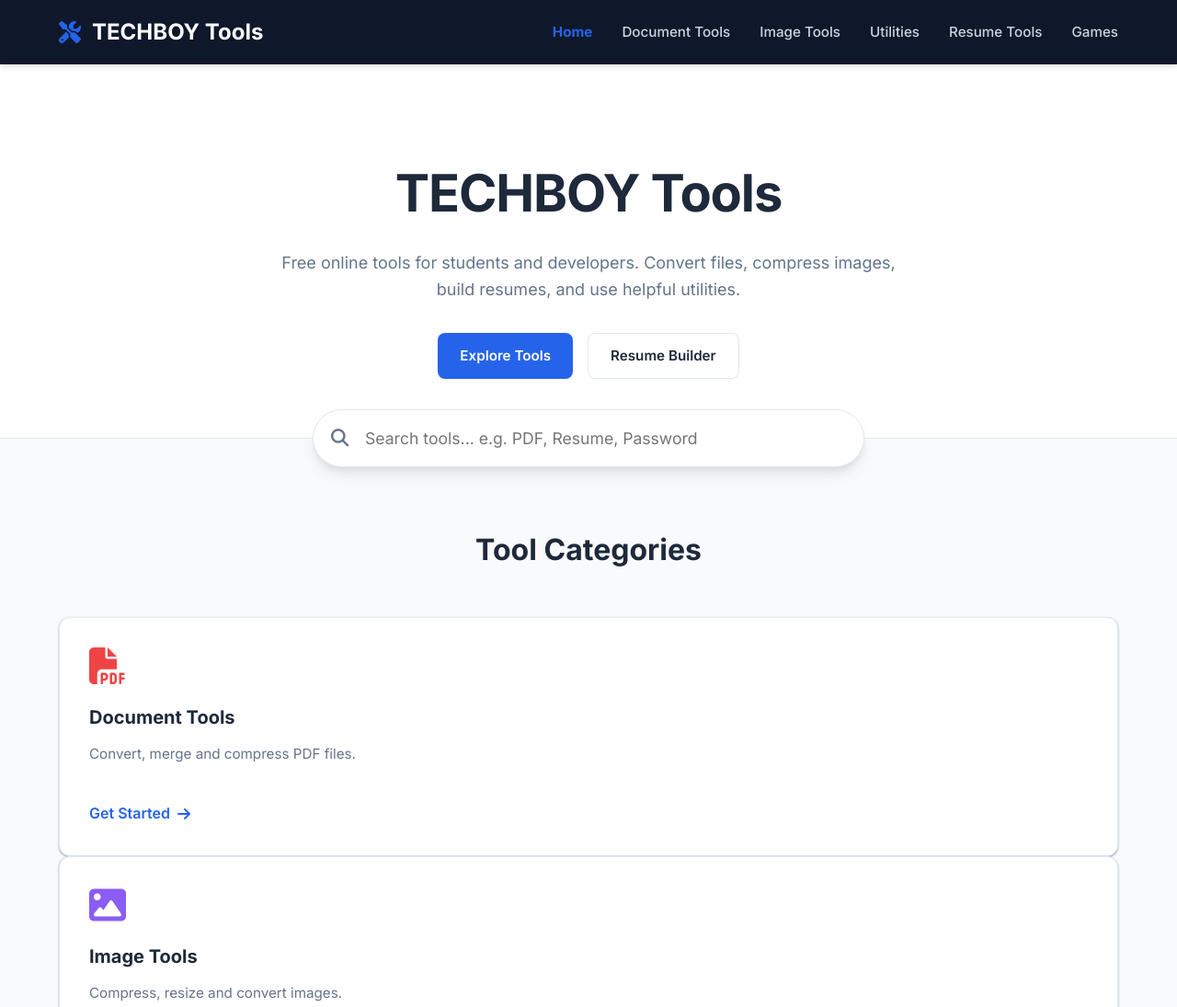
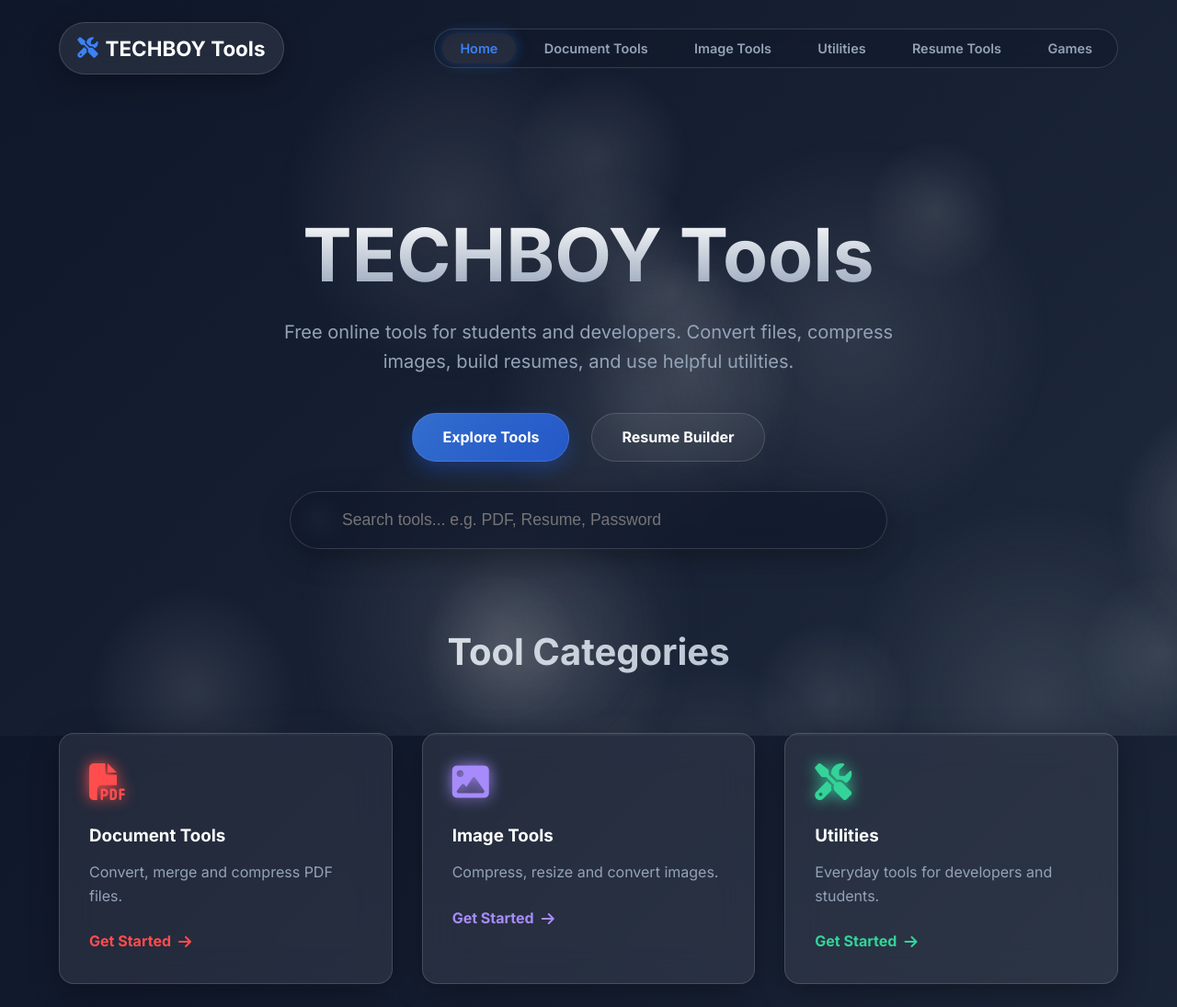
Before and after one commit to chimataraghuram/TECHBOY-TOOLS, a plain HTML site: page index.html in a window 1280 px wide. Shown: the top 1095 px of the page at 92% size. Drawn offline with Linux system fonts and the light colour scheme.

Commit message:
feat: restore liquid glass aesthetic and hybridize with SaaS features

```diff
--- a/css/styles.css
+++ b/css/styles.css
@@ -1,30 +1,29 @@
-/* styles.css - Minimal Professional SaaS Theme */
+/* styles.css - Liquid Glass Professional Hybrid */
 :root {
-  /* Professional Palette */
-  --bg-main: #F8FAFC;
-  --bg-card: #FFFFFF;
-  --navbar-bg: #0F172A;
+  /* Liquid Glass Palette */
+  --bg-gradient: linear-gradient(135deg, #0F172A 0%, #1E293B 100%);
+  --glass-bg: rgba(255, 255, 255, 0.08);
+  --glass-border: rgba(255, 255, 255, 0.15);
+  --glass-blur: blur(20px);
+  --glass-glow: 0 8px 32px 0 rgba(0, 0, 0, 0.3);
 
   /* Text Colors */
-  --text-main: #1E293B;
-  --text-muted: #64748B;
+  --text-main: #FFFFFF;
+  --text-muted: #94A3B8;
   --text-light: #F8FAFC;
 
   /* Accents */
-  --primary-brand: #2563EB;
-  --accent-doc: #EF4444;
-  --accent-img: #8B5CF6;
-  --accent-utils: #22C55E;
-  --accent-resume: #06B6D4;
-  --accent-games: #F59E0B;
+  --primary-brand: #3B82F6;
+  --accent-doc: #FF4D4D;
+  --accent-img: #A78BFA;
+  --accent-utils: #34D399;
+  --accent-resume: #22D3EE;
+  --accent-games: #FBBF24;
 
   /* UI Elements */
-  --radius-card: 12px;
-  --radius-btn: 8px;
-  --shadow-sm: 0 1px 3px rgba(0,0,0,0.12), 0 1px 2px rgba(0,0,0,0.24);
-  --shadow-md: 0 4px 6px -1px rgba(0,0,0,0.1), 0 2px 4px -1px rgba(0,0,0,0.06);
-  --shadow-lg: 0 10px 15px -3px rgba(0,0,0,0.1), 0 4px 6px -2px rgba(0,0,0,0.05);
-  --transition: all 0.3s ease;
+  --radius-card: 16px;
+  --radius-btn: 12px;
+  --transition: all 0.4s cubic-bezier(0.4, 0, 0.2, 1);
 }
 
 * {
@@ -35,12 +34,31 @@
 
 body {
   font-family: 'Inter', sans-serif;
-  background-color: var(--bg-main);
+  background: var(--bg-gradient);
+  background-attachment: fixed;
   color: var(--text-main);
   line-height: 1.6;
   display: flex;
   flex-direction: column;
   min-height: 100vh;
+  overflow-x: hidden;
+}
+
+#bg-particles {
+  position: fixed;
+  top: 0;
+  left: 0;
+  width: 100%;
+  height: 100%;
+  z-index: -1;
+  overflow: hidden;
+}
+
+.particle {
+  position: absolute;
+  background: radial-gradient(circle, rgba(255,255,255,0.1) 0%, transparent 70%);
+  border-radius: 50%;
+  pointer-events: none;
 }
 
 .container {
@@ -58,27 +76,15 @@
   list-style: none;
 }
 
-h1, h2, h3, h4 {
-  font-weight: 700;
-  margin-bottom: 0.5em;
-  color: var(--text-main);
-}
-
-p {
-  margin-bottom: 1rem;
-  color: var(--text-muted);
-}
-
 /* =========================================
-   Layout: Navbar
+   Layout: Navbar (Capsule Style)
    ========================================= */
 .navbar {
-  background-color: var(--navbar-bg);
-  padding: 1rem 0;
+  background: transparent;
+  padding: 1.5rem 0;
   position: sticky;
   top: 0;
   z-index: 1000;
-  box-shadow: var(--shadow-md);
 }
 
 .nav-container {
@@ -88,11 +94,18 @@
 }
 
 .logo {
-  font-size: 1.5rem;
+  font-size: 1.4rem;
   font-weight: 800;
   display: flex;
   align-items: center;
-  gap: 0.75rem;
+  gap: 0.5rem;
+  background: var(--glass-bg);
+  backdrop-filter: var(--glass-blur);
+  -webkit-backdrop-filter: var(--glass-blur);
+  padding: 0.6rem 1.2rem;
+  border-radius: 50px;
+  border: 1px solid var(--glass-border);
+  box-shadow: var(--glass-glow);
   color: white;
 }
 
@@ -102,162 +115,168 @@
 
 .nav-links {
   display: flex;
-  gap: 2rem;
+  gap: 0.75rem;
+  background: rgba(15, 23, 42, 0.4);
+  backdrop-filter: blur(8px);
+  padding: 0.5rem;
+  border-radius: 50px;
+  border: 1px solid var(--glass-border);
 }
 
 .nav-link {
-  color: #CBD5E1;
-  font-weight: 500;
+  color: #94A3B8;
+  font-weight: 600;
+  padding: 0.5rem 1.2rem;
+  border-radius: 50px;
   transition: var(--transition);
-  font-size: 0.95rem;
+  font-size: 0.9rem;
 }
 
 .nav-link:hover, .nav-link.active {
   color: white;
+  background: var(--glass-bg);
+  box-shadow: 0 0 15px rgba(59, 130, 246, 0.3);
 }
 
 .nav-link.active {
   color: var(--primary-brand);
-  font-weight: 700;
 }
 
 .mobile-menu-btn {
   display: none;
-  background: none;
-  border: none;
+  background: var(--glass-bg);
+  backdrop-filter: var(--glass-blur);
+  border: 1px solid var(--glass-border);
   color: #FFFFFF;
-  font-size: 1.5rem;
+  padding: 0.5rem 0.8rem;
+  border-radius: 10px;
+  font-size: 1.2rem;
   cursor: pointer;
 }
 
 /* =========================================
-   Components: Cards
+   Components: Glass Cards
    ========================================= */
 .card {
-  background-color: var(--bg-card);
-  border: 1px solid #E2E8F0;
+  background: var(--glass-bg);
+  backdrop-filter: var(--glass-blur);
+  -webkit-backdrop-filter: var(--glass-blur);
+  border: 1px solid var(--glass-border);
   border-radius: var(--radius-card);
   padding: 2rem;
-  box-shadow: var(--shadow-sm);
+  box-shadow: var(--glass-glow);
   transition: var(--transition);
   display: flex;
   flex-direction: column;
 }
 
 .card:hover {
-  transform: translateY(-4px);
-  box-shadow: var(--shadow-lg);
-  border-color: var(--primary-brand);
+  transform: translateY(-8px) scale(1.02);
+  border-color: rgba(255, 255, 255, 0.3);
+  box-shadow: 0 20px 40px rgba(0, 0, 0, 0.4);
 }
 
 .card-icon {
   font-size: 2.5rem;
-  margin-bottom: 1.25rem;
+  margin-bottom: 1.5rem;
   color: var(--accent-color, var(--primary-brand));
+  filter: drop-shadow(0 0 8px var(--accent-color, var(--primary-brand)));
 }
 
-.card h3 {
+.card h3, .card h4 {
+  color: white;
   margin-bottom: 0.75rem;
-  font-size: 1.25rem;
 }
 
 .card p {
-  font-size: 0.95rem;
+  color: var(--text-muted);
 }
 
 .card-link {
   margin-top: 1.5rem;
-  color: var(--primary-brand);
-  font-weight: 600;
+  color: var(--accent-color, var(--primary-brand));
+  font-weight: 700;
   display: flex;
   align-items: center;
   gap: 0.5rem;
+  transition: var(--transition);
 }
 
 /* =========================================
-   Components: Buttons
+   Components: Liquid Jelly Buttons
    ========================================= */
 .btn {
   display: inline-flex;
   align-items: center;
   justify-content: center;
-  padding: 0.75rem 1.5rem;
-  border-radius: var(--radius-btn);
-  font-weight: 600;
-  text-align: center;
+  gap: 0.6rem;
+  padding: 0.8rem 2rem;
+  border-radius: 50px;
+  font-weight: 700;
   cursor: pointer;
-  transition: var(--transition);
-  border: none;
+  transition: all 0.5s cubic-bezier(0.175, 0.885, 0.32, 1.275);
+  border: 1px solid rgba(255,255,255,0.1);
   font-family: inherit;
-  font-size: 0.95rem;
-  gap: 0.5rem;
+  font-size: 1rem;
+  color: white;
 }
 
 .btn-primary {
-  background-color: var(--primary-brand);
-  color: white;
-}
-
-.btn-primary:hover {
-  background-color: #1D4ED8;
-  transform: translateY(-1px);
-  box-shadow: 0 4px 12px rgba(37, 99, 235, 0.2);
+  background: linear-gradient(135deg, rgba(59, 130, 246, 0.8) 0%, rgba(37, 99, 235, 0.8) 100%);
+  box-shadow: 0 8px 20px rgba(37, 99, 235, 0.3);
 }
 
 .btn-outline {
-  background-color: transparent;
-  border: 1px solid #E2E8F0;
-  color: var(--text-main);
+  background: rgba(255, 255, 255, 0.05);
+  border: 1px solid var(--glass-border);
+  backdrop-filter: blur(4px);
 }
 
-.btn-outline:hover {
-  background-color: #F1F5F9;
-  border-color: #CBD5E1;
+.btn:hover {
+  transform: scale(1.08) translateY(-3px);
+  box-shadow: 0 12px 25px rgba(59, 130, 246, 0.4);
+  border-color: rgba(255, 255, 255, 0.4);
 }
 
 .btn-accent {
   background-color: var(--accent-color, var(--primary-brand));
-  color: white;
-}
-
-.btn-accent:hover {
-  filter: brightness(0.9);
-  transform: translateY(-1px);
-  box-shadow: 0 4px 12px rgba(0, 0, 0, 0.1);
+  box-shadow: 0 4px 15px rgba(0,0,0,0.2);
 }
 
 .btn-sm {
-  padding: 0.5rem 1rem;
-  font-size: 0.875rem;
+  padding: 0.5rem 1.2rem;
+  font-size: 0.85rem;
 }
 
 /* =========================================
    Home: Hero Section
    ========================================= */
 .hero {
-  padding: 6rem 0 4rem;
+  padding: 8rem 0 4rem;
   text-align: center;
-  background-color: white;
-  border-bottom: 1px solid #E2E8F0;
 }
 
 .hero h1 {
-  font-size: 3.5rem;
-  font-weight: 800;
-  margin-bottom: 1rem;
-  letter-spacing: -0.02em;
+  font-size: 5rem;
+  font-weight: 900;
+  line-height: 1.1;
+  margin-bottom: 1.5rem;
+  background: linear-gradient(to bottom, #FFFFFF, #94A3B8);
+  -webkit-background-clip: text;
+  background-clip: text;
+  -webkit-text-fill-color: transparent;
 }
 
 .hero p {
-  font-size: 1.125rem;
+  font-size: 1.25rem;
   max-width: 700px;
-  margin: 0 auto 2rem;
+  margin: 0 auto 2.5rem;
   color: var(--text-muted);
 }
 
 .hero-btns {
   display: flex;
-  gap: 1rem;
+  gap: 1.5rem;
   justify-content: center;
 }
 
@@ -265,8 +284,8 @@
    Home: Search & Featured
    ========================================= */
 .search-container {
-  max-width: 600px;
-  margin: -2rem auto 4rem;
+  max-width: 650px;
+  margin: -2rem auto 5rem;
   position: relative;
   z-index: 10;
 }
@@ -275,22 +294,25 @@
   width: 100%;
   padding: 1.25rem 1.5rem 1.25rem 3.5rem;
   border-radius: 50px;
-  border: 1px solid #E2E8F0;
-  box-shadow: var(--shadow-lg);
+  background: rgba(15, 23, 42, 0.6);
+  backdrop-filter: blur(12px);
+  border: 1px solid var(--glass-border);
+  box-shadow: var(--glass-glow);
+  color: white;
   font-size: 1.1rem;
-  font-family: inherit;
   outline: none;
   transition: var(--transition);
 }
 
 .search-bar:focus {
   border-color: var(--primary-brand);
-  box-shadow: 0 0 0 4px rgba(37, 99, 235, 0.1);
+  background: rgba(15, 23, 42, 0.8);
+  box-shadow: 0 0 20px rgba(59, 130, 246, 0.3);
 }
 
 .search-icon {
   position: absolute;
-  left: 1.25rem;
+  left: 1.5rem;
   top: 50%;
   transform: translateY(-50%);
   color: var(--text-muted);
@@ -299,37 +321,55 @@
 
 .section-title {
   text-align: center;
-  font-size: 2rem;
-  margin-bottom: 3rem;
+  font-size: 2.5rem;
+  margin-bottom: 3.5rem;
+  background: linear-gradient(to right, #FFFFFF, #94A3B8);
+  -webkit-background-clip: text;
+  background-clip: text;
+  -webkit-text-fill-color: transparent;
 }
+
+.grid {
+  display: grid;
+  gap: 2rem;
+  grid-template-columns: repeat(auto-fill, minmax(320px, 1fr));
+}
+
+.grid-3 { grid-template-columns: repeat(3, 1fr); }
 
 .featured-grid {
   display: grid;
-  grid-template-columns: repeat(auto-fill, minmax(280px, 1fr));
+  grid-template-columns: repeat(auto-fill, minmax(260px, 1fr));
   gap: 1.5rem;
-  margin-bottom: 5rem;
+  margin-bottom: 6rem;
 }
 
 .stats-section {
-  background-color: #F1F5F9;
-  padding: 3rem 0;
+  background: var(--glass-bg);
+  backdrop-filter: var(--glass-blur);
+  padding: 4rem 2rem;
   text-align: center;
   border-radius: var(--radius-card);
-  margin-bottom: 5rem;
+  margin-bottom: 6rem;
+  border: 1px solid var(--glass-border);
   display: flex;
   justify-content: center;
-  gap: 4rem;
+  gap: 5rem;
 }
 
 .stat-item h4 {
-  font-size: 2rem;
+  font-size: 2.5rem;
   color: var(--primary-brand);
   margin-bottom: 0.25rem;
+  text-shadow: 0 0 15px rgba(59, 130, 246, 0.4);
 }
 
 .stat-item p {
+  color: white;
+  text-transform: uppercase;
+  letter-spacing: 1px;
+  font-size: 0.8rem;
   margin-bottom: 0;
-  font-weight: 600;
 }
 
 /* =========================================
@@ -340,31 +380,30 @@
 }
 
 .tool-header {
-  margin-bottom: 3rem;
   text-align: center;
+  margin-bottom: 4rem;
 }
 
-.tool-grid {
-  display: grid;
-  grid-template-columns: repeat(auto-fill, minmax(300px, 1fr));
-  gap: 2rem;
-}
-
-.tool-card {
-  background-color: white;
-  padding: 2.5rem;
+.tool-section {
+  background: rgba(15, 23, 42, 0.6);
+  backdrop-filter: var(--glass-blur);
+  border: 1px solid var(--glass-border);
   border-radius: var(--radius-card);
-  box-shadow: var(--shadow-sm);
-  border-top: 4px solid var(--accent-color, var(--primary-brand));
+  padding: 3rem;
+  max-width: 1000px;
+  margin: 0 auto 4rem;
+  box-shadow: var(--glass-glow);
 }
 
 /* =========================================
    Footer
    ========================================= */
 .footer {
-  background-color: var(--navbar-bg);
+  background-color: rgba(10, 15, 28, 0.95);
+  backdrop-filter: blur(10px);
   color: white;
-  padding: 4rem 0 2rem;
+  padding: 5rem 0 3rem;
+  border-top: 1px solid var(--glass-border);
   margin-top: auto;
 }
 
@@ -392,7 +431,7 @@
 }
 
 .footer-links a {
-  color: #94A3B8;
+  color: var(--text-muted);
   transition: var(--transition);
 }
 
@@ -403,15 +442,21 @@
 .footer-bottom {
   text-align: center;
   padding-top: 2rem;
-  border-top: 1px solid rgba(255,255,255,0.1);
-  color: #64748B;
+  border-top: 1px solid rgba(255,255,255,0.05);
+  color: var(--text-muted);
   font-size: 0.9rem;
 }
 
 /* Responsive */
+@media (max-width: 992px) {
+  .grid-3 {
+    grid-template-columns: repeat(2, 1fr);
+  }
+}
+
 @media (max-width: 768px) {
   .hero h1 {
-    font-size: 2.5rem;
+    font-size: 3rem;
   }
 
   .nav-links {
@@ -424,11 +469,11 @@
 
   .stats-section {
     flex-direction: column;
-    gap: 2rem;
+    gap: 2.5rem;
   }
 
   .footer-container {
     grid-template-columns: 1fr;
-    gap: 2rem;
+    gap: 3rem;
   }
 }
--- a/index.html
+++ b/index.html
@@ -15,6 +15,7 @@
     <link rel="stylesheet" href="css/styles.css">
 </head>
 <body>
+    <div id="bg-particles"></div>
     <!-- Navigation Bar -->
     <nav class="navbar">
         <div class="container nav-container">
--- a/js/app.js
+++ b/js/app.js
@@ -260,25 +260,25 @@
                     </a>
                 </div>
 
-                <h2 class="section-title" style="margin-top: 6rem;">Featured Tools</h2>
+                <h2 class="section-title" style="margin-top: 8rem;">Featured Tools</h2>
                 <div class="featured-grid">
                     <div class="card" style="cursor: pointer;" onclick="window.location.hash='#resume-tools'">
-                        <i class="fa-solid fa-file-invoice" style="font-size: 2rem; color: var(--accent-resume); margin-bottom: 1rem;"></i>
+                        <i class="fa-solid fa-file-invoice" style="font-size: 2rem; color: var(--accent-resume); margin-bottom: 1rem; filter: drop-shadow(0 0 8px var(--accent-resume));"></i>
                         <h4>Resume Builder</h4>
                         <p>Professional resume in minutes.</p>
                     </div>
                     <div class="card" style="cursor: pointer;" onclick="window.location.hash='#document-tools'">
-                        <i class="fa-solid fa-object-group" style="font-size: 2rem; color: var(--accent-doc); margin-bottom: 1rem;"></i>
+                        <i class="fa-solid fa-object-group" style="font-size: 2rem; color: var(--accent-doc); margin-bottom: 1rem; filter: drop-shadow(0 0 8px var(--accent-doc));"></i>
                         <h4>Merge PDF</h4>
                         <p>Combine multiple PDF files.</p>
                     </div>
                     <div class="card" style="cursor: pointer;" onclick="window.location.hash='#utilities'">
-                        <i class="fa-solid fa-key" style="font-size: 2rem; color: var(--accent-utils); margin-bottom: 1rem;"></i>
+                        <i class="fa-solid fa-key" style="font-size: 2rem; color: var(--accent-utils); margin-bottom: 1rem; filter: drop-shadow(0 0 8px var(--accent-utils));"></i>
                         <h4>Password Generator</h4>
                         <p>Secure, random passwords.</p>
                     </div>
                     <div class="card" style="cursor: pointer;" onclick="window.location.hash='#image-tools'">
-                        <i class="fa-solid fa-compress" style="font-size: 2rem; color: var(--accent-img); margin-bottom: 1rem;"></i>
+                        <i class="fa-solid fa-compress" style="font-size: 2rem; color: var(--accent-img); margin-bottom: 1rem; filter: drop-shadow(0 0 8px var(--accent-img));"></i>
                         <h4>Image Compressor</h4>
                         <p>Optimize images for web.</p>
                     </div>
@@ -1195,4 +1195,55 @@
     mobileMenuBtn.addEventListener('click', () => {
         navLinksContainer.classList.toggle('active');
     });
+
+    // Restore Particle Background System
+    initParticles();
 });
+
+function initParticles() {
+    const container = document.getElementById('bg-particles');
+    if (!container) return;
+
+    // Clear existing
+    container.innerHTML = '';
+
+    const particleCount = 20;
+    for (let i = 0; i < particleCount; i++) {
+        createParticle(container);
+    }
+}
+
+function createParticle(container) {
+    const particle = document.createElement('div');
+    particle.className = 'particle';
+
+    // Larger sizes for liquid glass effect
+    const size = Math.random() * 300 + 150;
+    particle.style.width = `${size}px`;
+    particle.style.height = `${size}px`;
+
+    // Random initial position
+    particle.style.left = `${Math.random() * 100}%`;
+    particle.style.top = `${Math.random() * 100}%`;
+
+    container.appendChild(particle);
+
+    // Animate
+    animateParticle(particle);
+}
+
+function animateParticle(particle) {
+    const duration = Math.random() * 30000 + 20000; // Slower, 20-50s
+    const targetX = (Math.random() - 0.5) * 60; // wider move
+    const targetY = (Math.random() - 0.5) * 60;
+
+    particle.animate([
+        { transform: 'translate(0, 0)' },
+        { transform: `translate(${targetX}vw, ${targetY}vh)` },
+        { transform: 'translate(0, 0)' }
+    ], {
+        duration: duration,
+        iterations: Infinity,
+        easing: 'ease-in-out'
+    });
+}
```
